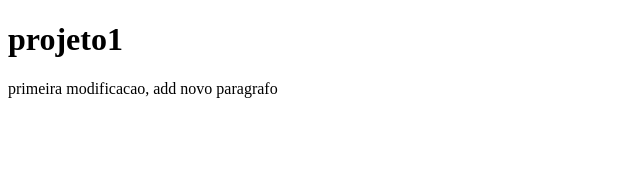
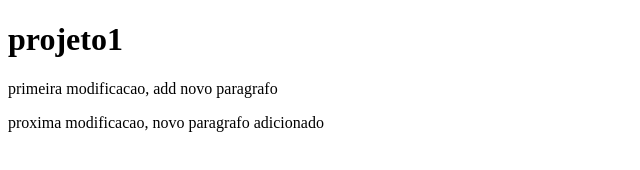
Before and after one commit to Maberton/aulagit, a plain HTML site: page index.html in a window 1280 px wide. Shown: the whole page, without its empty margins (0-640 px from the left). Drawn offline with Linux system fonts and the light colour scheme.

Commit message:
segunda alteracao

```diff
--- a/index.html
+++ b/index.html
@@ -6,5 +6,6 @@
 <body>
 <h1>projeto1</h1>
 <p>primeira modificacao, add novo paragrafo</p>
+<p>proxima modificacao, novo paragrafo adicionado</p>
 </body>
 </html>
```
